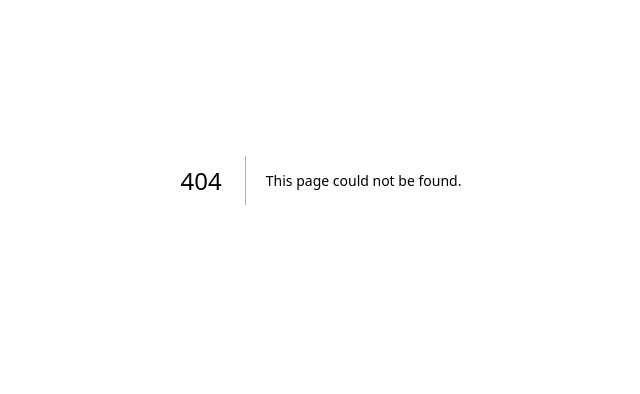
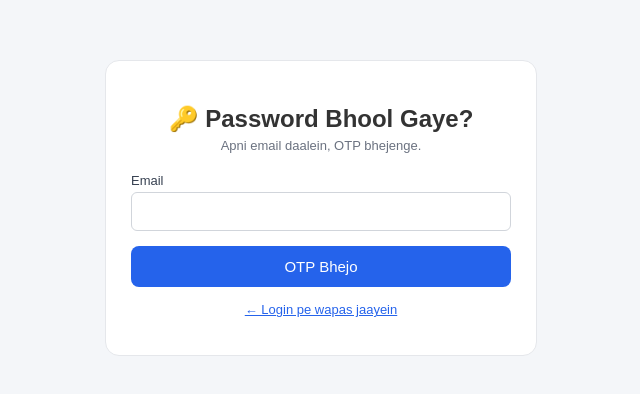
Before and after one commit to jay426647-coder/digital-billing, a Next.js app: page /forgot-password in a window 1280 px wide. Before the commit this address had no page. Shown: the part 220-614 px from the top of the page, without its empty margins (319-959 px from the left). Built offline with nearby package versions, Linux system fonts and the light colour scheme.

Commit message:
Create page.jsx

```diff
--- /dev/null
+++ b/app/forgot-password/page.jsx
@@ -0,0 +1,209 @@
+'use client';
+
+import { useState } from 'react';
+import { supabase } from '../../lib/supabaseClient';
+
+export default function ForgotPasswordPage() {
+  const [step, setStep] = useState(1); // 1 = email, 2 = otp + new password
+  const [email, setEmail] = useState('');
+  const [otp, setOtp] = useState('');
+  const [newPassword, setNewPassword] = useState('');
+  const [showPassword, setShowPassword] = useState(false);
+  const [error, setError] = useState('');
+  const [message, setMessage] = useState('');
+  const [loading, setLoading] = useState(false);
+
+  async function handleSendOtp(e) {
+    e.preventDefault();
+    setError('');
+    setMessage('');
+
+    if (!email) {
+      setError('Email daalein.');
+      return;
+    }
+
+    setLoading(true);
+    const { error: otpError } = await supabase.auth.signInWithOtp({
+      email,
+      options: { shouldCreateUser: false },
+    });
+
+    if (otpError) {
+      setError(otpError.message);
+      setLoading(false);
+      return;
+    }
+
+    setMessage('OTP aapki email pe bhej diya gaya hai.');
+    setStep(2);
+    setLoading(false);
+  }
+
+  async function handleVerifyAndReset(e) {
+    e.preventDefault();
+    setError('');
+
+    if (!otp || !newPassword) {
+      setError('OTP aur naya password dono daalein.');
+      return;
+    }
+
+    if (newPassword.length < 6) {
+      setError('Password kam se kam 6 characters ka hona chahiye.');
+      return;
+    }
+
+    setLoading(true);
+
+    const { error: verifyError } = await supabase.auth.verifyOtp({
+      email,
+      token: otp,
+      type: 'email',
+    });
+
+    if (verifyError) {
+      setError('OTP galat hai ya expire ho gaya hai.');
+      setLoading(false);
+      return;
+    }
+
+    const { error: updateError } = await supabase.auth.updateUser({
+      password: newPassword,
+    });
+
+    if (updateError) {
+      setError(updateError.message);
+      setLoading(false);
+      return;
+    }
+
+    setMessage('Password badal diya gaya hai! Ab login karein.');
+    setLoading(false);
+  }
+
+  return (
+    <div style={{ padding: '20px', fontFamily: 'sans-serif', backgroundColor: '#f4f6f9', minHeight: '100vh', display: 'flex', alignItems: 'center', justifyContent: 'center' }}>
+      <div style={{ background: '#fff', padding: '25px', borderRadius: '14px', border: '1px solid #e5e7eb', width: '100%', maxWidth: '380px' }}>
+        <h2 style={{ color: '#333', marginBottom: '5px', textAlign: 'center' }}>🔑 Password Bhool Gaye?</h2>
+        <p style={{ color: '#6b7280', fontSize: '13px', textAlign: 'center', marginTop: 0, marginBottom: '20px' }}>
+          {step === 1 ? 'Apni email daalein, OTP bhejenge.' : 'OTP daalein aur naya password set karein.'}
+        </p>
+
+        {step === 1 ? (
+          <form onSubmit={handleSendOtp}>
+            <div style={{ marginBottom: '15px' }}>
+              <label style={{ fontSize: '13px', color: '#374151', display: 'block', marginBottom: '4px' }}>Email</label>
+              <input
+                type="email"
+                value={email}
+                onChange={(e) => setEmail(e.target.value)}
+                required
+                style={{ width: '100%', padding: '10px', borderRadius: '6px', border: '1px solid #d1d5db', boxSizing: 'border-box', fontSize: '15px' }}
+              />
+            </div>
+
+            {error && (
+              <div style={{ background: '#fff1f2', color: '#9f1239', padding: '10px', borderRadius: '8px', marginBottom: '15px', fontSize: '13px' }}>
+                {error}
+              </div>
+            )}
+
+            <button
+              type="submit"
+              disabled={loading}
+              style={{
+                background: loading ? '#9ca3af' : '#2563eb',
+                color: '#fff',
+                border: 'none',
+                padding: '12px',
+                borderRadius: '8px',
+                fontSize: '15px',
+                cursor: loading ? 'default' : 'pointer',
+                width: '100%',
+              }}
+            >
+              {loading ? 'Bhej rahe hain...' : 'OTP Bhejo'}
+            </button>
+          </form>
+        ) : (
+          <form onSubmit={handleVerifyAndReset}>
+            <div style={{ marginBottom: '12px' }}>
+              <label style={{ fontSize: '13px', color: '#374151', display: 'block', marginBottom: '4px' }}>Email pe aaya OTP</label>
+              <input
+                type="text"
+                value={otp}
+                onChange={(e) => setOtp(e.target.value)}
+                placeholder="6-digit code"
+                required
+                style={{ width: '100%', padding: '10px', borderRadius: '6px', border: '1px solid #d1d5db', boxSizing: 'border-box', fontSize: '15px' }}
+              />
+            </div>
+
+            <div style={{ marginBottom: '15px' }}>
+              <label style={{ fontSize: '13px', color: '#374151', display: 'block', marginBottom: '4px' }}>Naya Password</label>
+              <div style={{ position: 'relative' }}>
+                <input
+                  type={showPassword ? 'text' : 'password'}
+                  value={newPassword}
+                  onChange={(e) => setNewPassword(e.target.value)}
+                  required
+                  style={{ width: '100%', padding: '10px', paddingRight: '40px', borderRadius: '6px', border: '1px solid #d1d5db', boxSizing: 'border-box', fontSize: '15px' }}
+                />
+                <button
+                  type="button"
+                  onClick={() => setShowPassword(!showPassword)}
+                  style={{
+                    position: 'absolute',
+                    right: '8px',
+                    top: '50%',
+                    transform: 'translateY(-50%)',
+                    background: 'none',
+                    border: 'none',
+                    cursor: 'pointer',
+                    fontSize: '16px',
+                  }}
+                >
+                  {showPassword ? '🙈' : '👁️'}
+                </button>
+              </div>
+            </div>
+
+            {error && (
+              <div style={{ background: '#fff1f2', color: '#9f1239', padding: '10px', borderRadius: '8px', marginBottom: '15px', fontSize: '13px' }}>
+                {error}
+              </div>
+            )}
+
+            {message && (
+              <div style={{ background: '#ecfdf5', color: '#065f46', padding: '10px', borderRadius: '8px', marginBottom: '15px', fontSize: '13px' }}>
+                {message}
+              </div>
+            )}
+
+            <button
+              type="submit"
+              disabled={loading}
+              style={{
+                background: loading ? '#9ca3af' : '#059669',
+                color: '#fff',
+                border: 'none',
+                padding: '12px',
+                borderRadius: '8px',
+                fontSize: '15px',
+                cursor: loading ? 'default' : 'pointer',
+                width: '100%',
+              }}
+            >
+              {loading ? 'Set ho raha hai...' : 'Password Set Karo'}
+            </button>
+          </form>
+        )}
+
+        <p style={{ textAlign: 'center', fontSize: '13px', color: '#6b7280', marginTop: '15px' }}>
+          <a href="/login" style={{ color: '#2563eb' }}>← Login pe wapas jaayein</a>
+        </p>
+      </div>
+    </div>
+  );
+}
```
